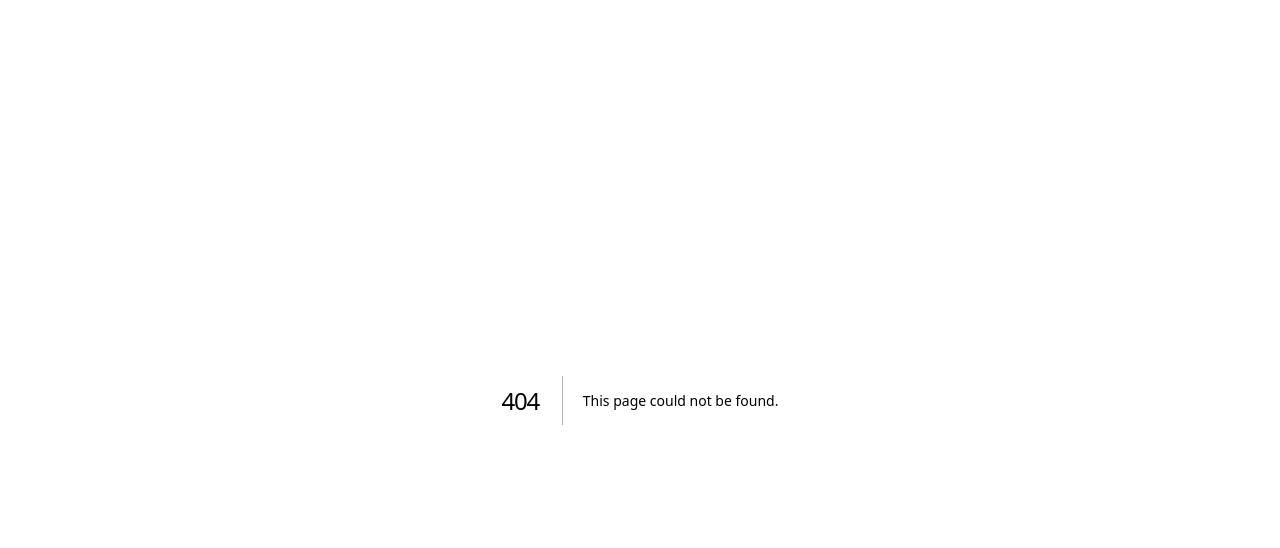
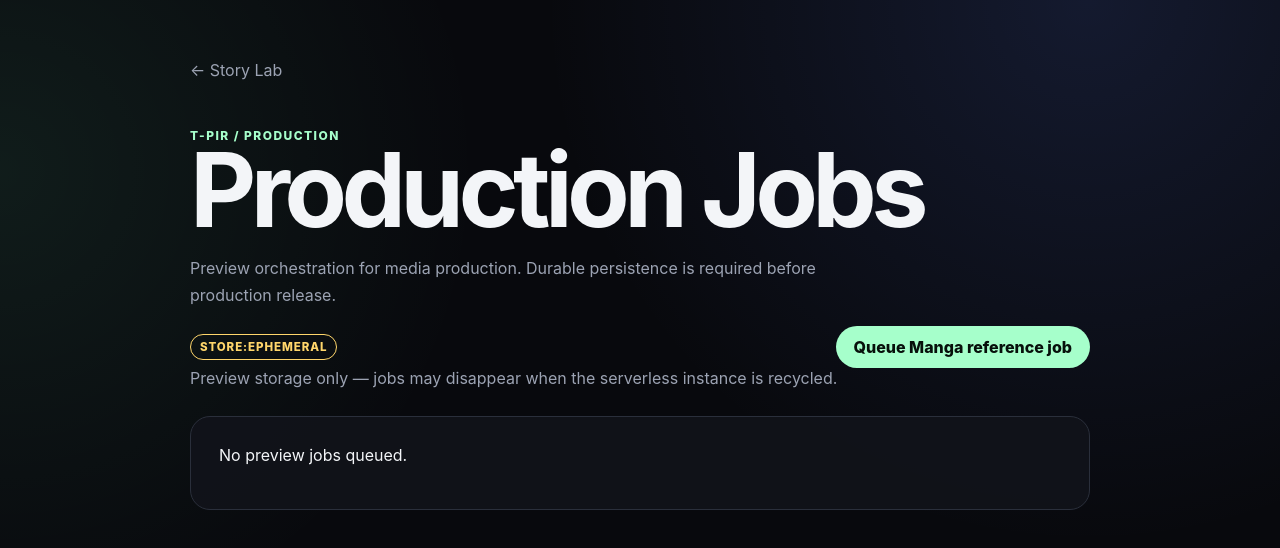
Before and after one commit to tehknesolutions/tehkne-storyforge, a Next.js app in the folder apps/story-lab/: page /production in a window 1280 px wide. Before the commit this address had no page. Shown: the top 548 px of the page. Built offline with nearby package versions, Linux system fonts and the light colour scheme.

Commit message:
feat(v0.7): add ProductionJob preview dashboard

```diff
--- /dev/null
+++ b/apps/story-lab/app/production/page.tsx
@@ -0,0 +1,100 @@
+"use client";
+
+import { useEffect, useState } from "react";
+
+type Job = {
+  id: string;
+  targetMedia: string;
+  stage: string;
+  status: string;
+};
+
+export default function ProductionPage() {
+  const [jobs, setJobs] = useState<Job[]>([]);
+  const [durability, setDurability] = useState("UNKNOWN");
+  const [message, setMessage] = useState("Loading preview store…");
+
+  async function load() {
+    const response = await fetch("/api/production/jobs", { cache: "no-store" });
+    const data = (await response.json()) as {
+      durability?: string;
+      productionSafe?: boolean;
+      jobs?: Job[];
+    };
+
+    setJobs(data.jobs ?? []);
+    setDurability(data.durability ?? "UNKNOWN");
+    setMessage(
+      data.productionSafe
+        ? "Durable production store connected."
+        : "Preview storage only — jobs may disappear when the serverless instance is recycled."
+    );
+  }
+
+  useEffect(() => {
+    void load();
+  }, []);
+
+  async function createReferenceJob() {
+    const id = `production-job:manga:${Date.now()}`;
+    const response = await fetch("/api/production/jobs", {
+      method: "POST",
+      headers: { "Content-Type": "application/json" },
+      body: JSON.stringify({
+        id,
+        targetMedia: "MANGA",
+        stage: "BRIEF",
+        status: "QUEUED",
+        source: {
+          universeId: "universe:lantern-below",
+          universeVersion: "0.5.0",
+          storyId: "story:first-light",
+          realizationProfileId: "realization:manga-descend"
+        }
+      })
+    });
+
+    if (!response.ok) {
+      setMessage("Could not create preview job.");
+      return;
+    }
+
+    await load();
+  }
+
+  return (
+    <main className="review-shell">
+      <a className="back-link" href="/">← Story Lab</a>
+      <div className="eyebrow">T-PIR / PRODUCTION</div>
+      <h1>Production Jobs</h1>
+      <p className="muted review-intro">
+        Preview orchestration for media production. Durable persistence is
+        required before production release.
+      </p>
+
+      <div className="review-head production-status">
+        <span className="status candidate">STORE:{durability}</span>
+        <button type="button" onClick={createReferenceJob}>
+          Queue Manga reference job
+        </button>
+      </div>
+
+      <p className="muted">{message}</p>
+
+      <div className="job-list">
+        {jobs.length ? jobs.map((job) => (
+          <article className="pipeline-card" key={job.id}>
+            <span className="step">{job.status}</span>
+            <h3>{job.targetMedia}</h3>
+            <p>{job.stage}</p>
+            <code>{job.id}</code>
+          </article>
+        )) : (
+          <article className="review-card">
+            <p>No preview jobs queued.</p>
+          </article>
+        )}
+      </div>
+    </main>
+  );
+}
```
